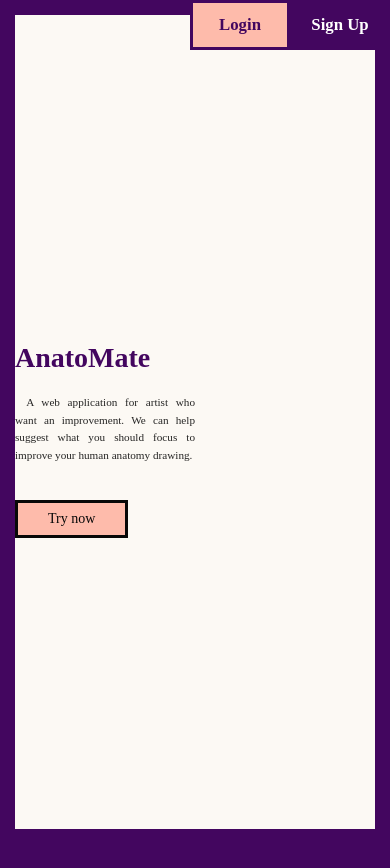
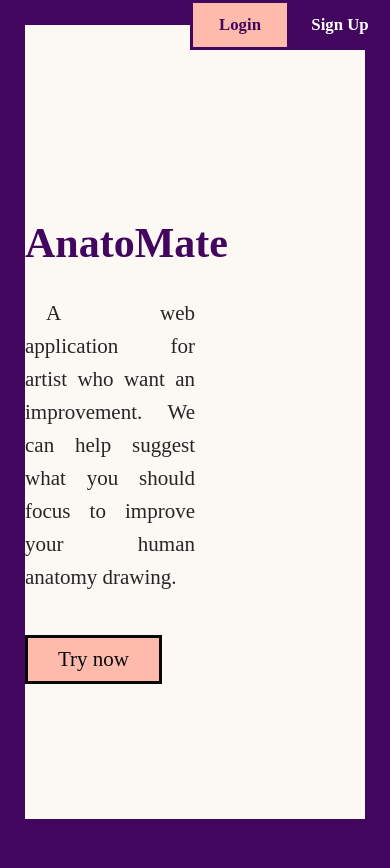
Before and after one commit to PanpanPianchoopat/AnatoMate, a Next.js app: page / in a window 390 px wide. Built offline with nearby package versions, Linux system fonts and the light colour scheme.

Commit message:
Revert "Fix home styles"
This reverts commit 0cf00ebc2055c8979e99ef80cfca43811b15d2a4.

```diff
--- a/src/components/FormContainer/styled.js
+++ b/src/components/FormContainer/styled.js
@@ -18,7 +18,6 @@ export const StyledFormContainer = styled.div`
   border: 3px solid black;
   margin: -15px;
   overflow: hidden;
-  font-family: Montserrat;
 `;
 
 export const FormContent = styled.div`
--- a/src/components/NavButton/index.js
+++ b/src/components/NavButton/index.js
@@ -1,17 +1,12 @@
 import React from "react";
-import { useRouter } from "next/router";
+import COLORS from "../../../public/constants/colors";
 import { ButtonGroup, StyledNavButton } from "./styled";
 
 const NavButton = () => {
-  const router = useRouter();
   return (
     <ButtonGroup>
-      <StyledNavButton onClick={() => router.push("/login")}>
-        Login
-      </StyledNavButton>
-      <StyledNavButton onClick={() => router.push("/register")} type="dark">
-        Sign Up
-      </StyledNavButton>
+      <StyledNavButton>Login</StyledNavButton>
+      <StyledNavButton type="dark">Sign Up</StyledNavButton>
     </ButtonGroup>
   );
 };
--- a/src/components/NavButton/styled.js
+++ b/src/components/NavButton/styled.js
@@ -9,7 +9,7 @@ export const ButtonGroup = styled.div`
   display: flex;
 `;
 
-export const StyledNavButton = styled.button.attrs((props) => {
+export const StyledNavButton = styled.div.attrs((props) => {
   const bgColor = props.type === "dark" ? COLORS.DARK_PURPLE : COLORS.SALMON;
   const textColor = props.type === "dark" ? "white" : COLORS.DARK_PURPLE;
   return { bgColor, textColor };
@@ -17,6 +17,9 @@ export const StyledNavButton = styled.button.attrs((props) => {
   border: 3px solid ${COLORS.DARK_PURPLE};
   width: 100px;
   height: 50px;
+  display: flex;
+  justify-content: center;
+  align-items: center;
   font-size: 1.2em;
   font-weight: bold;
   background: ${(props) => props.bgColor};
--- a/src/pages/index.js
+++ b/src/pages/index.js
@@ -3,7 +3,6 @@ import "antd/dist/antd.css";
 import NavButton from "../components/NavButton";
 import Container from "../components/Container";
 import Button from "../components/Button";
-import styles from "../styles/Home.module.css";
 
 export default function Home() {
   return (
@@ -14,17 +13,17 @@ export default function Home() {
         <link rel="icon" href="/favicon.ico" />
       </Head>
 
-      <main className={styles.main}>
+      <main className="main">
         <NavButton />
         <Container>
-          <div className={styles.content}>
-            <h1 className={styles.header}>AnatoMate</h1>
-            <h2 className={styles.description}>
+          <div className="content">
+            <h1 className="header">AnatoMate</h1>
+            <h2 className="description">
               &emsp;A web application for artist who want an improvement. We can
               help suggest what you should focus to improve your human anatomy
               drawing.
             </h2>
-            <Button>Try now</Button>
+            <Button style={{ fontSize: "1.5em" }}>Try now</Button>
           </div>
         </Container>
       </main>
--- a/src/styles/Home.module.css
+++ /dev/null
@@ -1,40 +0,0 @@
-.main {
-  background-color: #FCF9F4;
-  border: 25px solid #43065f;
-  width: 100%;
-  height: 100vh;
-  font-family: 'Montserrat';
-}
-
-.content {
-  display: flex;
-  flex-direction: column;
-  align-self: center;
-  width: 50%;
-  font-family: 'Montserrat';
-}
-
-.header {
-  font-size: 3em;
-  color: #43065f;
-  font-weight: bold;
-}
-
-.description {
-  text-align: justify;
-  padding-bottom: 30px;
-}
-
-@media (max-width: 1024px) {
-  .main {
-    border: 15px solid #43065f;
-  }
-  .header {
-    font-size: 2em;
-  }
-
-  .description {
-    font-size: 0.8em;
-
-  }
-}
--- a/src/styles/global.css
+++ b/src/styles/global.css
@@ -4,3 +4,31 @@ html, body {
   font-family: 'Montserrat';
   background-color: #43065f;
 }
+
+
+.main {
+   background-color: #FCF9F4;
+   border: 25px solid #43065f;
+   width: 100%;
+   height: 100vh;
+   font-family: 'Montserrat';
+}
+
+.content {
+  display: flex;
+  flex-direction: column;
+  align-self: center;
+  width: 50%;
+  font-family: 'Montserrat';
+}
+
+.header {
+  font-size: 3em;
+  color: #43065f;
+  font-weight: bold;
+}
+
+.description {
+  text-align: justify;
+  padding-bottom: 30px;
+}
```
Also changed, not shown: .eslintrc.json.
